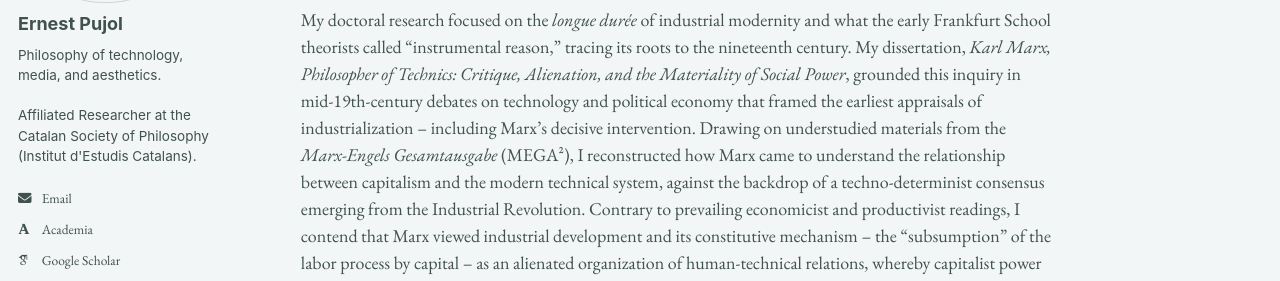
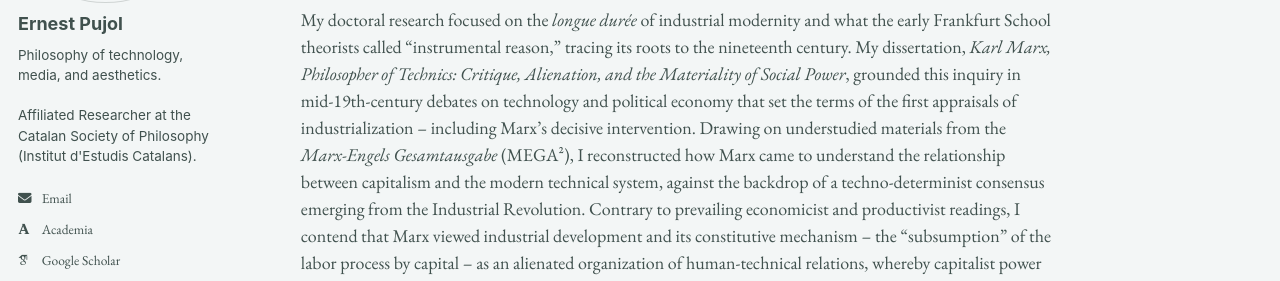
Before and after one commit to epujol90/epujol90.github.io, a Jekyll site: the page built from _pages/about.md, in a window 1280 px wide and 1069 px high. Shown: the part 240-521 px from the top of the window. Built offline with Jekyll 4.4.1, drawn with Linux system fonts in a browser that asks for light colours; some web fonts are replaced; a script bundle is joined from its source files by our own code; library files that are not in the unit come from our copies.

Commit message:
Update about.md

```diff
--- a/_pages/about.md
+++ b/_pages/about.md
@@ -8,6 +8,6 @@ redirect_from:
 ---
 I am a scholar of technology, media, and aesthetics trained in continental philosophy and critical theory in Europe and the United States. My research examines the history and politics of technological modernity -- with particular interest in the ways the material infrastructures of the modern world embody and uphold relations of power and domination, despite promising to liberate humanity from scarcity and toil.
 
-My doctoral research focused on the _longue durée_ of industrial modernity and what the early Frankfurt School theorists called “instrumental reason,” tracing its roots to the nineteenth century. My dissertation, _Karl Marx, Philosopher of Technics: Critique, Alienation, and the Materiality of Social Power_, grounded this inquiry in mid-19th-century debates on technology and political economy that framed the earliest appraisals of industrialization -- including Marx's decisive intervention. Drawing on understudied materials from the _Marx-Engels Gesamtausgabe_ (MEGA²), I reconstructed how Marx came to understand the relationship between capitalism and the modern technical system, against the backdrop of a techno-determinist consensus emerging from the Industrial Revolution. Contrary to prevailing economicist and productivist readings, I contend that Marx viewed industrial development and its constitutive mechanism -- the “subsumption” of the labor process by capital -- as an alienated organization of human-technical relations, whereby capitalist power becomes embedded in the very conditions of human life. As I revise this work into a monograph, my ongoing research traces how this core dynamic of capitalist modernity has shaped the course of the information age and is reasserting itself with renewed force in the contemporary AI project -- above all in its claim to expand human autonomy through the automation of judgment and reason.
+My doctoral research focused on the _longue durée_ of industrial modernity and what the early Frankfurt School theorists called “instrumental reason,” tracing its roots to the nineteenth century. My dissertation, _Karl Marx, Philosopher of Technics: Critique, Alienation, and the Materiality of Social Power_, grounded this inquiry in mid-19th-century debates on technology and political economy that set the terms of the first appraisals of industrialization -- including Marx's decisive intervention. Drawing on understudied materials from the _Marx-Engels Gesamtausgabe_ (MEGA²), I reconstructed how Marx came to understand the relationship between capitalism and the modern technical system, against the backdrop of a techno-determinist consensus emerging from the Industrial Revolution. Contrary to prevailing economicist and productivist readings, I contend that Marx viewed industrial development and its constitutive mechanism -- the “subsumption” of the labor process by capital -- as an alienated organization of human-technical relations, whereby capitalist power becomes embedded in the very conditions of human life. As I revise this work into a monograph, my ongoing research traces how this core dynamic of capitalist modernity has shaped the course of the information age and is reasserting itself with renewed force in the contemporary AI project -- above all in its claim to expand human autonomy through the automation of judgment and reason.
 
 I hold a Ph.D. from Duke University’s Graduate Program in Literature, where I specialized in critical theory and media philosophy, as well as a Fulbright-funded master’s degree in media studies from New York University. I received my undergraduate training in Spain, where I completed two degrees in philosophy (UNED) and fine art (University of Barcelona). I am currently an affiliated researcher with the Historical Materialism Studies Group of the Societat Catalana de Filosofia -- the philosophy section of the Institut d’Estudis Catalans, the highest academic body for the Catalan language and culture. Alongside my research, I have developed substantive experience in writing pedagogy, including two years of writing center practice at Duke’s Thompson Writing Studio and teaching writing-intensive courses on media theory, philosophy of technology, and the history and politics of AI.
```
